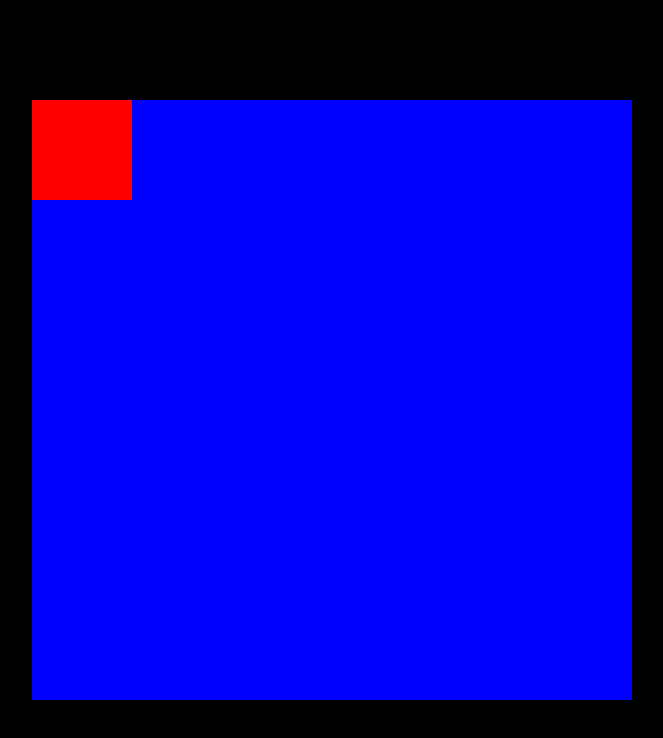
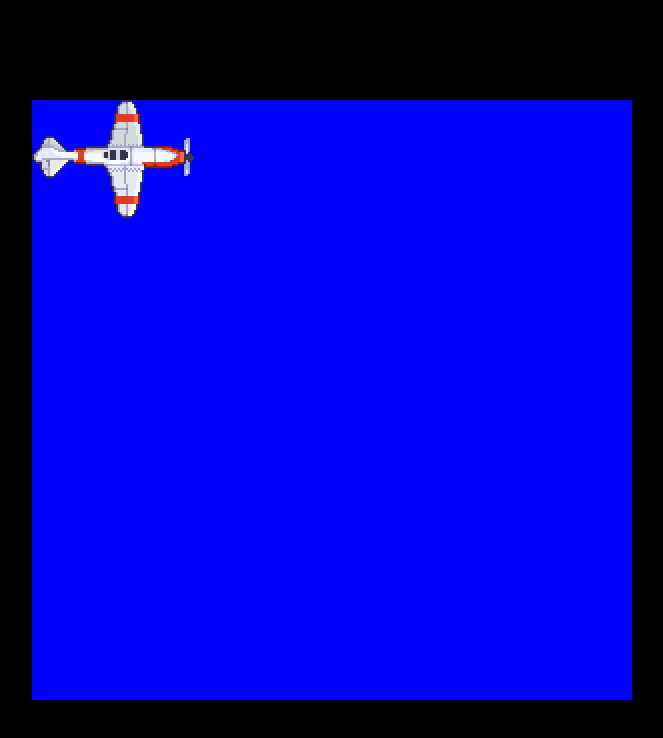
Before and after one commit to Atlenexe/supermaxiplanefight, a plain HTML site: page index.html in a window 1280 px wide. Shown: the whole page, without its empty margins (308-971 px from the left). Drawn offline with Linux system fonts and the light colour scheme.

Commit message:
Gestion des mouvements joueur + affichage des sprites

```diff
--- a/app.js
+++ b/app.js
@@ -1,4 +1,4 @@
-console.log("Hello World!");
+import { GameInstance } from "./ressources/classes/GameInstance.js";
 
 window.onload = function () {
     let canvas = document.getElementById("gameView");
@@ -15,11 +15,7 @@ window.onload = function () {
         const gameViewHeight = canvas.height;
         const gameViewWidth = canvas.width;
 
-        ctx.fillStyle = "blue";
-        ctx.fillRect(0, 0, gameViewHeight, gameViewWidth);
-
-        ctx.fillStyle = "red";
-        ctx.fillRect(0, 0, 100, 100);
+        const gameInstance = new GameInstance(gameViewHeight, gameViewWidth, ctx);
     } else {
     }
 }
--- a/index.html
+++ b/index.html
@@ -4,7 +4,7 @@
     <meta charset="UTF-8">
     <meta name="viewport" content="width=device-width, initial-scale=1.0">
     <link rel="stylesheet" href="styles.css">
-    <script type="text/javascript" src="app.js"></script>
+    <script type="module" src="app.js"></script>
     <title>Super Maxi Plane Flight</title>
 </head>
 <body>
--- a/ressources/classes/GameInstance.js
+++ b/ressources/classes/GameInstance.js
@@ -0,0 +1,48 @@
+import { Player } from "./Player.js";
+
+export class GameInstance {
+    gameViewHeight = 0;
+    gameViewWidth = 0;
+    player = null;
+    ctx = null;
+
+    constructor(gameViewHeight, gameViewWidth, ctx) {
+        this.gameViewHeight = gameViewHeight;
+        this.gameViewWidth = gameViewWidth;
+        this.ctx = ctx;
+
+        this.initEntities();
+        this.updateView();
+    }
+
+    //Initialiser les entités
+    initEntities() {
+        const player = new Player(0, 0, this);
+        this.player = player;
+    }
+
+    //Actualiser l'affichage 60 fois par seconde
+    updateView() {
+        setInterval(() => {
+            this.drawGameView();
+        }, 1000 / 60);
+    }
+
+    //Afficher le jeux
+    drawGameView() {
+        this.ctx.clearRect(0, 0, 600, 600);
+        this.ctx.fillStyle = "blue";
+        this.ctx.fillRect(0, 0, 600, 600);
+
+        //Afficher les entités
+        this.drawPlayer();
+    }
+
+    //Afficher le joueur
+    drawPlayer() {
+        if (this.player !== null) {
+            this.player.updatePosition();
+            this.ctx.drawImage(this.player.sprite, this.player.xPos, this.player.yPos);
+        }
+    }
+}
--- /dev/null
+++ b/ressources/classes/Player.js
@@ -0,0 +1,56 @@
+export class Player {
+    speed = 8;
+    lives = 0;
+    score = 0;
+
+    xPos = 0;
+    yPos = 0;
+
+    sprite = new Image();
+
+    keysPressed = {};
+
+    gameInstance = null;
+
+    constructor(lives, score, gameInstance) {
+        this.lives = lives;
+        this.score = score;
+        this.gameInstance = gameInstance;
+
+        this.sprite.src = '/ressources/sprites/player/player.png';
+
+        this.keyboardListeners();
+    }
+
+    keyboardListeners() {
+        //Écouter les événements clavier (touches préssées et relâchées)
+        document.addEventListener('keydown', (event) => this.handleKeyDown(event));
+        document.addEventListener('keyup', (event) => this.handleKeyUp(event));
+    }
+
+    handleKeyDown(event) {
+        //Stocker l'état des touches
+        this.keysPressed[event.key] = true;
+    }
+
+    handleKeyUp(event) {
+        //Mettre à jour l'état des touches lorsqu'elles sont relâchées
+        this.keysPressed[event.key] = false;
+    }
+
+    updatePosition() {
+        //Calculer la nouvelle position du joueur en fonction des touches pressées
+        if (this.keysPressed["ArrowUp"] && this.yPos > 0) {
+            this.yPos -= this.speed;
+        }
+        if (this.keysPressed["ArrowDown"] && this.yPos < this.gameInstance.gameViewHeight - this.sprite.height) {
+            this.yPos += this.speed;
+        }
+        if (this.keysPressed["ArrowLeft"] && this.xPos > 0) {
+            this.xPos -= this.speed;
+        }
+        if (this.keysPressed["ArrowRight"] && this.xPos < this.gameInstance.gameViewWidth - this.sprite.width) {
+            this.xPos += this.speed;
+        }
+    }
+}
```
Also changed, not shown: ressources/sprites/player/player.png (renamed from ressources/sprites/player/5b87de29-25bb-4562-afce-a70cd46aea5d.png).
